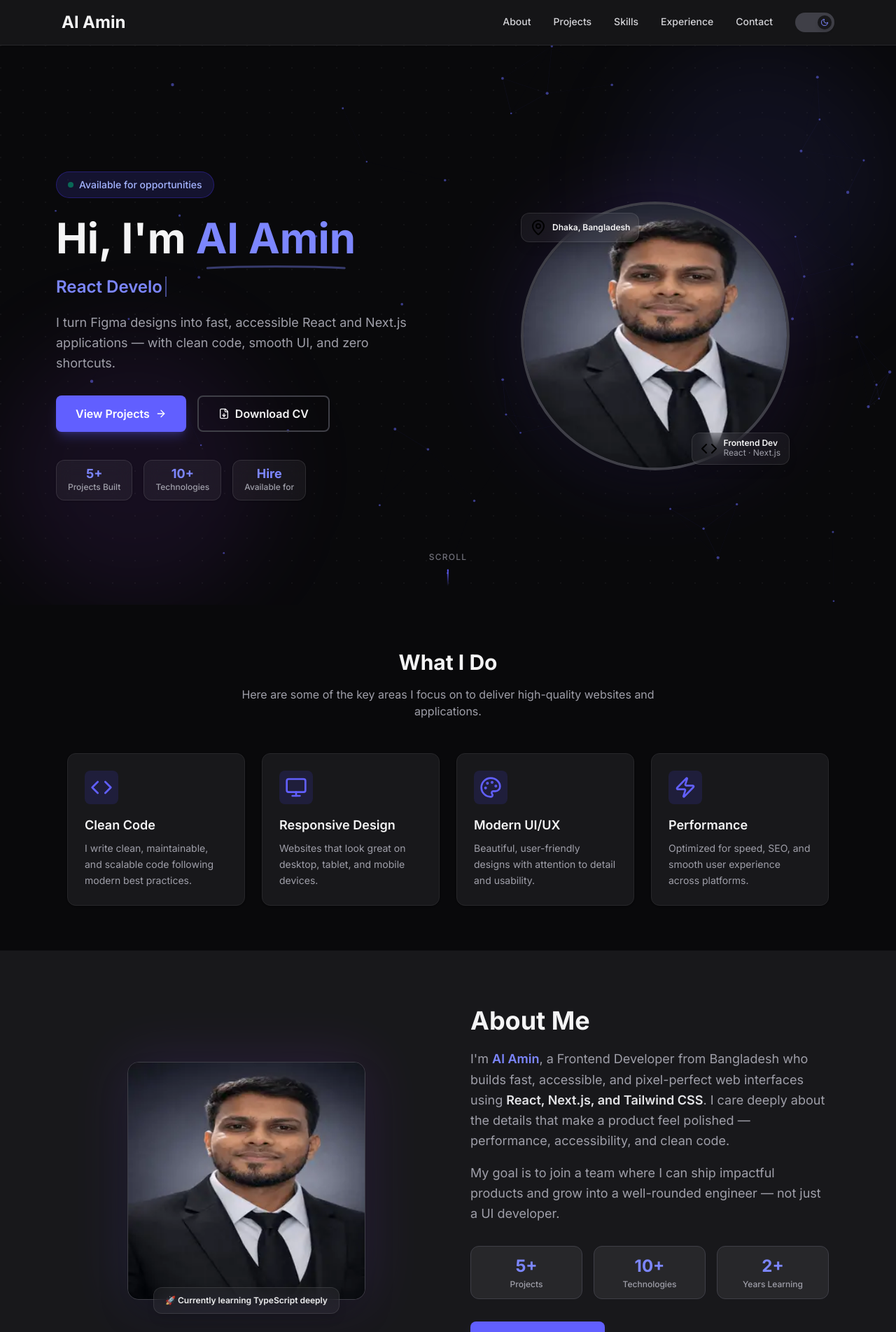
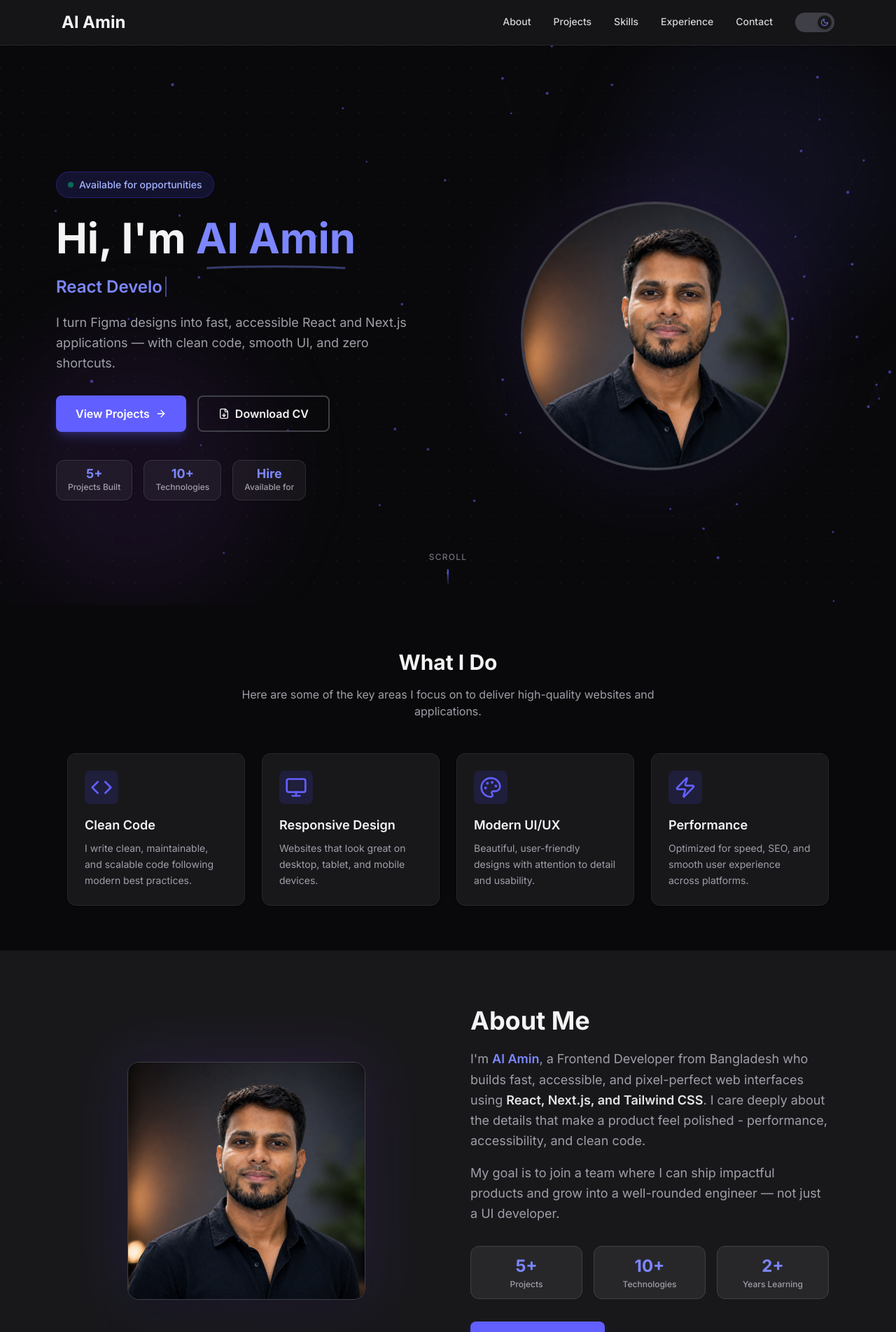
Before and after one commit to alamincse2003/portfolio-of-al-amin, a Next.js app: page / in a window 1280 px wide. Shown: the top 1903 px of the page at 70% size. Built offline with nearby package versions, Linux system fonts and the light colour scheme.

Commit message:
profile updated

```diff
--- a/app/components/About.jsx
+++ b/app/components/About.jsx
@@ -30,7 +30,6 @@ const About = () => {
       className="bg-white dark:bg-zinc-900 py-16 sm:py-20 px-4 sm:px-6 md:px-12 lg:px-24"
     >
       <div className="max-w-6xl mx-auto grid grid-cols-1 md:grid-cols-2 items-center gap-12 md:gap-16">
-
         {/* ── Left: Image ─────────────────────────────── */}
         <motion.div
           initial={{ opacity: 0, x: -40 }}
@@ -44,24 +43,11 @@ const About = () => {
             <div className="absolute inset-0 rounded-2xl bg-gradient-to-tr from-indigo-500 to-purple-500 opacity-15 blur-2xl" />
 
             <Image
-              src="/images/hero/alamin.webp"
+              src="/images/hero/profile.png"
               alt="Al Amin"
               fill
               className="rounded-2xl shadow-2xl border border-zinc-200 dark:border-zinc-700 object-cover relative z-10"
             />
-
-            {/* Glassmorphism badge — currently learning */}
-            <motion.div
-              initial={{ opacity: 0, y: 10 }}
-              whileInView={{ opacity: 1, y: 0 }}
-              viewport={{ once: true }}
-              transition={{ delay: 0.5 }}
-              className="absolute -bottom-5 left-1/2 -translate-x-1/2 glass rounded-xl px-4 py-2.5 shadow-lg z-20 whitespace-nowrap"
-            >
-              <p className="text-xs font-semibold text-zinc-800 dark:text-zinc-100">
-                🚀 Currently learning TypeScript deeply
-              </p>
-            </motion.div>
           </div>
         </motion.div>
 
@@ -93,8 +79,8 @@ const About = () => {
             <span className="font-semibold text-zinc-800 dark:text-zinc-200">
               React, Next.js, and Tailwind CSS
             </span>
-            . I care deeply about the details that make a product feel
-            polished — performance, accessibility, and clean code.
+            . I care deeply about the details that make a product feel polished
+            - performance, accessibility, and clean code.
           </motion.p>
 
           <motion.p
@@ -125,7 +111,10 @@ const About = () => {
             ))}
           </motion.div>
 
-          <motion.div variants={itemVariants} className="flex justify-center md:justify-start">
+          <motion.div
+            variants={itemVariants}
+            className="flex justify-center md:justify-start"
+          >
             <motion.a
               href="#projects"
               whileHover={{ scale: 1.04 }}
--- a/app/components/Hero.jsx
+++ b/app/components/Hero.jsx
@@ -215,51 +215,12 @@ const Hero = () => {
             <div className="absolute inset-0 rounded-full bg-gradient-to-tr from-indigo-500 to-purple-500 opacity-15 blur-3xl" />
 
             <Image
-              src="/images/hero/alamin.webp"
+              src="/images/hero/profile.png"
               alt="Al Amin — Frontend Developer"
               fill
               className="rounded-full object-cover shadow-2xl border-4 border-zinc-200 dark:border-zinc-700 relative z-10"
               priority
             />
-
-            {/* Glassmorphism contact badge */}
-            <motion.div
-              initial={{ opacity: 0, x: 20 }}
-              animate={{ opacity: 1, x: 0 }}
-              transition={{ delay: 1, duration: 0.5 }}
-              className="absolute -bottom-4 -right-4 sm:bottom-2 sm:right-0 glass rounded-xl px-3 py-2 shadow-lg z-20"
-            >
-              <div className="flex items-center gap-2">
-                <span className="text-xl">
-                  <Code />
-                </span>
-                <div>
-                  <p className="text-xs font-semibold text-zinc-800 dark:text-zinc-100 leading-none">
-                    Frontend Dev
-                  </p>
-                  <p className="text-xs text-zinc-500 dark:text-zinc-400">
-                    React · Next.js
-                  </p>
-                </div>
-              </div>
-            </motion.div>
-
-            {/* Glassmorphism location badge */}
-            <motion.div
-              initial={{ opacity: 0, x: -20 }}
-              animate={{ opacity: 1, x: 0 }}
-              transition={{ delay: 1.1, duration: 0.5 }}
-              className="absolute -top-4 -left-4 sm:top-4 sm:left-0 glass rounded-xl px-3 py-2 shadow-lg z-20"
-            >
-              <div className="flex items-center gap-2">
-                <span className="text-xl">
-                  <MapPin />
-                </span>
-                <p className="text-xs font-semibold text-zinc-800 dark:text-zinc-100">
-                  Dhaka, Bangladesh
-                </p>
-              </div>
-            </motion.div>
           </div>
         </motion.div>
       </div>
```
Also changed, not shown: public/images/hero/profile.png (added).
